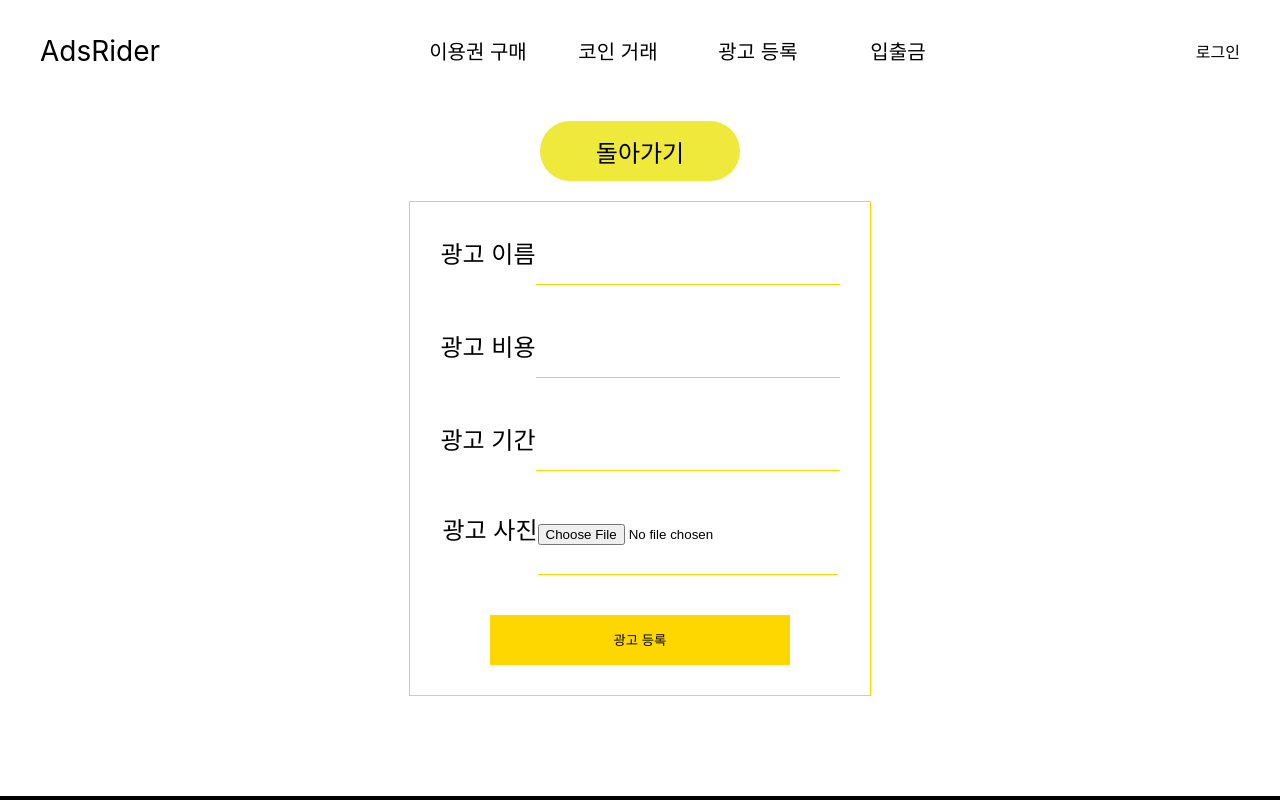
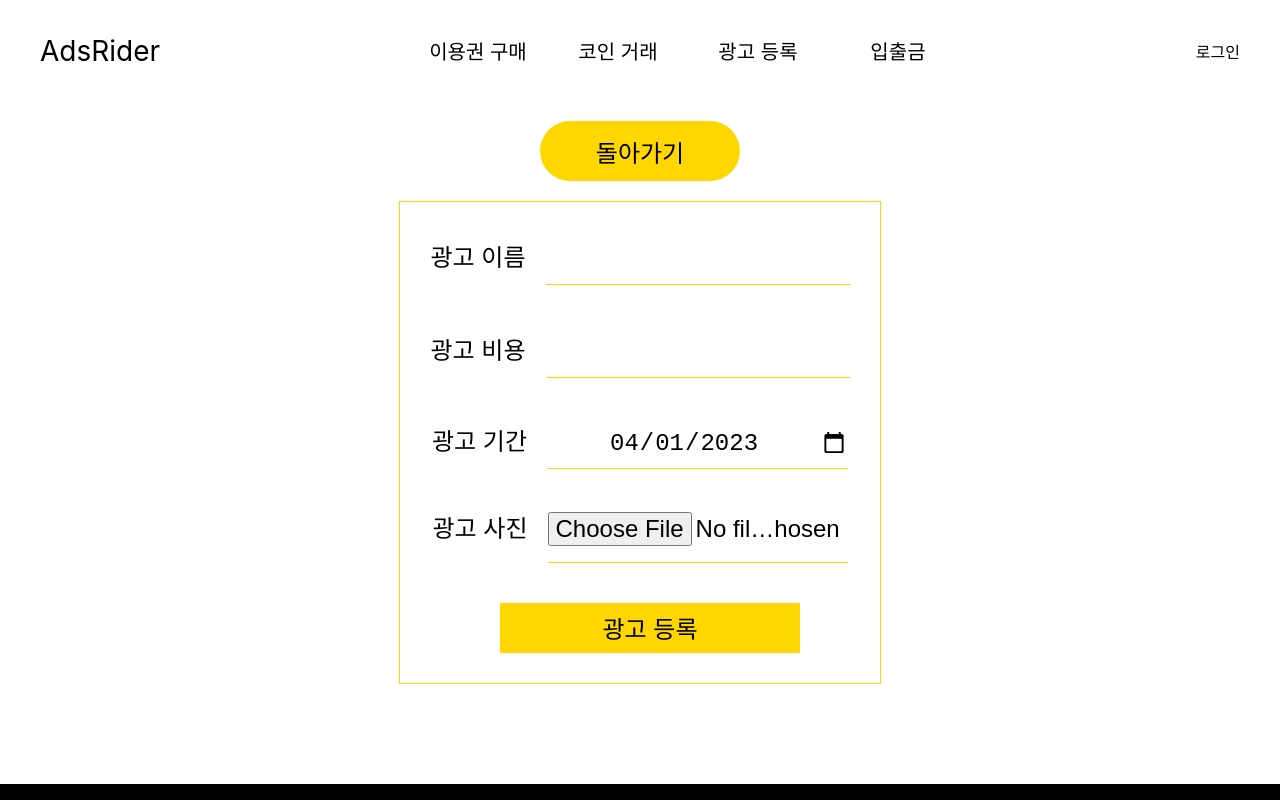
Before and after one commit to oni-nick/korthodox, a React (Create React App) app: page /ads in a window 1280 px wide. Both pictures are taken after a click on the button "광고 등록". Shown: the top 800 px of the page. Built offline with nearby package versions, Linux system fonts and the light colour scheme.

Commit message:
테이블 디자인 수정

```diff
--- a/src/Header.tsx
+++ b/src/Header.tsx
@@ -30,7 +30,8 @@ const StyledHeaderMenu = styled.ul`
         font-size : 20px;
     }
     & > li:hover{
-        background-color: #efe93b;
+        background-color: gold;
+        opacity : 0.7;
         border-radius: 12px;
     }
 `;
--- a/src/component/Ads.tsx
+++ b/src/component/Ads.tsx
@@ -6,7 +6,7 @@ const ToggleAdsBtn = styled.button`
     margin : 20px 20px 20px 20px;
     width: 200px;
     height : 60px;
-    background: #efe93b;
+    background: gold;
     border-radius: 60px;
     border : none;
     font-size: 24px;
@@ -19,16 +19,19 @@ const AdsDiv = styled.div`
 const AdsTable = styled.table`
     margin : 50px;
     border : 1px solid black;
-    width : 70%;
+    width : 50%;
     border-collapse : collapse;
     border-spacing : 20px 30px;
 `
 const Th = styled.th`
     border : 1px solid black;
+    background-color : gold;
+    padding : 10px;
 `
 const Td = styled.td`
     border : 1px solid black;
     text-align : center;
+    padding : 40px;
 `
 
 function Ads(){
--- a/src/component/CreateAds.tsx
+++ b/src/component/CreateAds.tsx
@@ -6,12 +6,14 @@ const Label = styled.label`
 const Input = styled.input`
     width: 300px;
     height : 50px;
+    font-size : 24px;
+    text-align : center;
+    margin-left : 20px;
     border-top: none;
     border-left: none;
     border-right: none;
     border-bottom: 1px solid gold;
 `
-
 function CreateAds(){
     return(
         <>
@@ -33,7 +35,7 @@ function CreateAds(){
                 <br/>
                 <div>
                     <Label>광고 기간</Label>
-                    <Input type="text"/>
+                    <Input type="date" value={"2023-04-01"} min={"2023-03-01"}/>
                 </div>
                 <br/>
                 <br/>
--- a/src/component/DWpage.tsx
+++ b/src/component/DWpage.tsx
@@ -7,7 +7,7 @@ const Togglebtn = styled.button`
     margin : 20px 20px 20px 20px;
     width: 200px;
     height : 60px;
-    background: #efe93b;
+    background: gold;
     border-radius: 60px;
     border : none;
     font-size: 24px;
@@ -28,14 +28,20 @@ const DWTable = styled.table`
 `
 const Th = styled.th`
     border : 1px solid black;
+    background-color : gold;
+    padding : 10px;
 `
 const Td = styled.td`
     border : 1px solid black;
     text-align : center;
+    padding : 20px;
+`
+const Tr = styled.tr`
+
 `
 const P = styled.p`
     margin : 30px 20px 50px 20px;
-    font-size : 20px;
+    font-size : 40px;
 `
 // map 함수로 처리하기 위해  json 데이터 만들어봄.
 const DWHistory = {
--- a/src/component/Deposit.tsx
+++ b/src/component/Deposit.tsx
@@ -6,7 +6,7 @@ function Deposit(){
     return (
         <>
         <div style={{border: '1px solid gold', padding : '30px 30px'}}>
-            <p style={{ fontSize: "32px"}}>주소 0xE21A3E123 로 입금하세요</p>
+            <p style={{ fontSize: "24px"}}>주소 0xE21A3E123 로 입금하세요</p>
 
         </div>
         </>
--- a/src/component/Withdraw.tsx
+++ b/src/component/Withdraw.tsx
@@ -4,30 +4,31 @@ const Label = styled.label`
     font-size : 24px;
 `
 const Input = styled.input`
-    width: 300px;
+    width: 250px;
     height : 50px;
-    border-top: none;
-    border-left: none;
-    border-right: none;
-    border-bottom: 1px solid gold;
+    font-size : 24px;
+    text-align : center;
+    border: 1px solid gold;
+    border-radius : 20px;
+    margin-left : 20px;
 `
 
 function Withdraw(){
     return(
         <>
-        <div style={{border: '1px solid gold', padding : '30px 30px'}}>
+        <div style={{border: '2px solid gold', padding : '30px 30px'}}>
             <form action="localhost:3001/db" name="withdrawForm" method="POST" style={ {
                 display : 'flex', flexDirection:'column', alignItems:'center'
             }}>
                 <div>
                     <Label>주소</Label>
-                    <Input type="text"/>
+                    <Input type="text" autoFocus/>
                 </div>
                     <br/>
                     <br/>
                 <div>
                     <Label>금액</Label>
-                    <Input type="number"/>
+                    <Input type="text" />
                 </div>
                 <div>
                     <Input type="submit" value="출금하기" style={{marginTop: '40px', backgroundColor:'gold'}}></Input>
```
